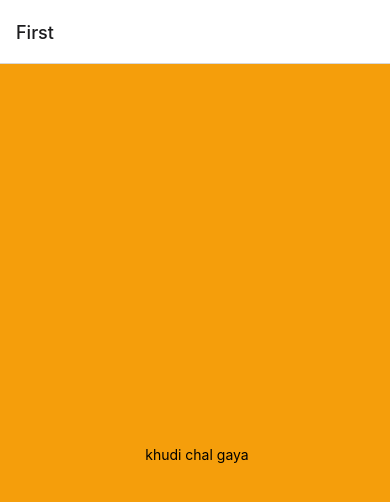
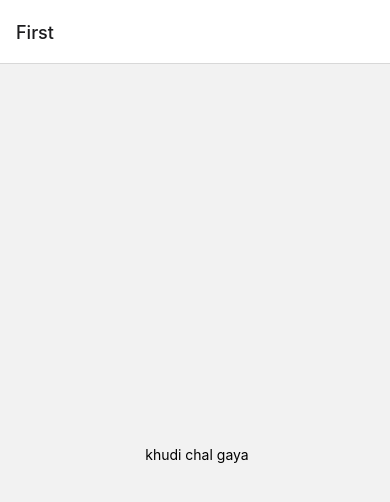
Before and after one commit to Sajeel-Haider/CookCraft, a React Native app in the folder cookcraft-frontend/: screen / in a window 390 px wide. Shown: the top 502 px of the page. Built offline with nearby package versions, Linux system fonts and the light colour scheme.

Commit message:
* changed tailwid file

```diff
--- a/cookcraft-frontend/tailwind.config.js
+++ b/cookcraft-frontend/tailwind.config.js
@@ -3,6 +3,10 @@ module.exports = {
   content: ["./App.{js,jsx,ts,tsx}", "./screens/**/*.{js,jsx,ts,tsx}"],
   theme: {
     extend: {},
+    colors: {
+      customBlue: "#007AFF",
+      customGreen: "#00CC66",
+    },
   },
   plugins: [],
 };
```
